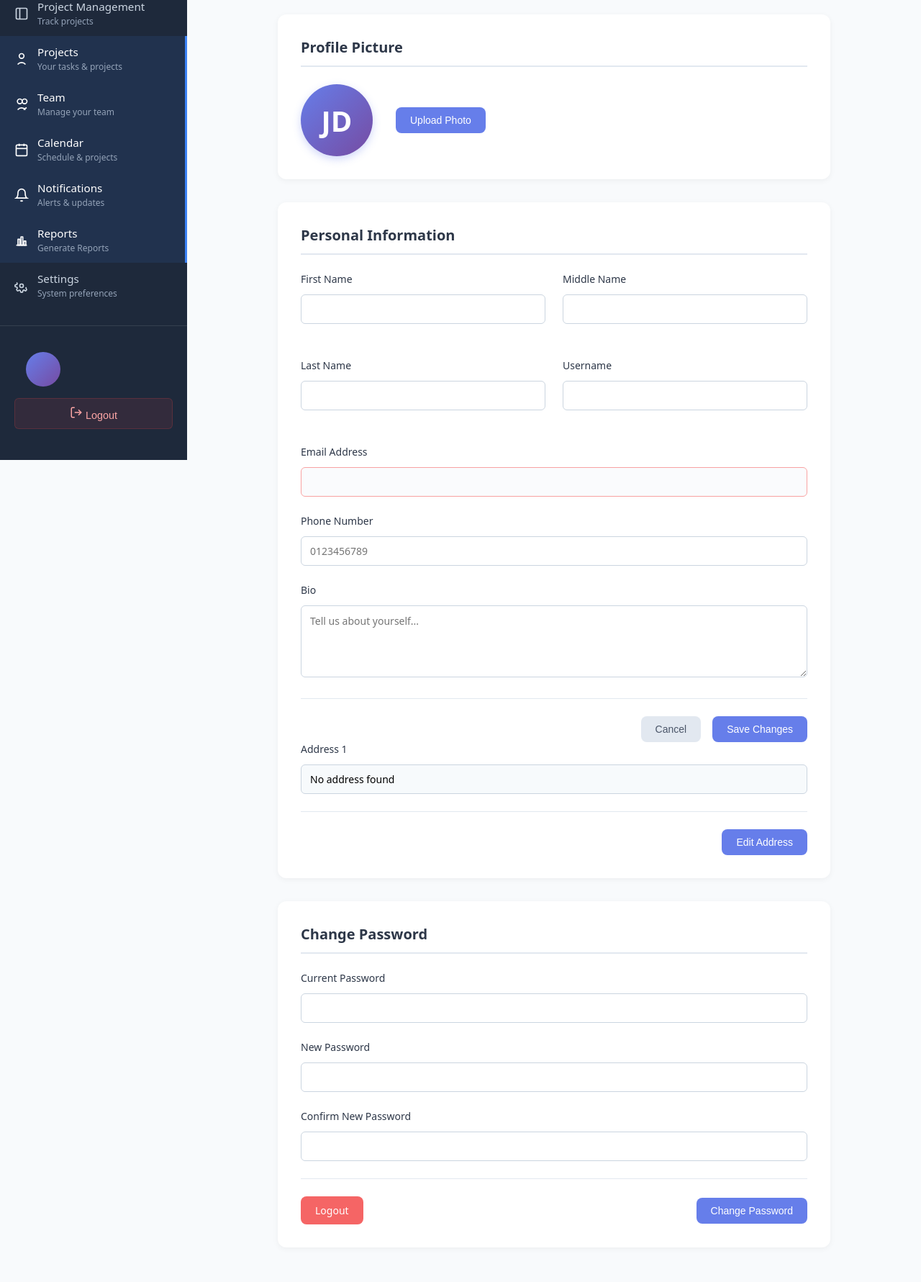
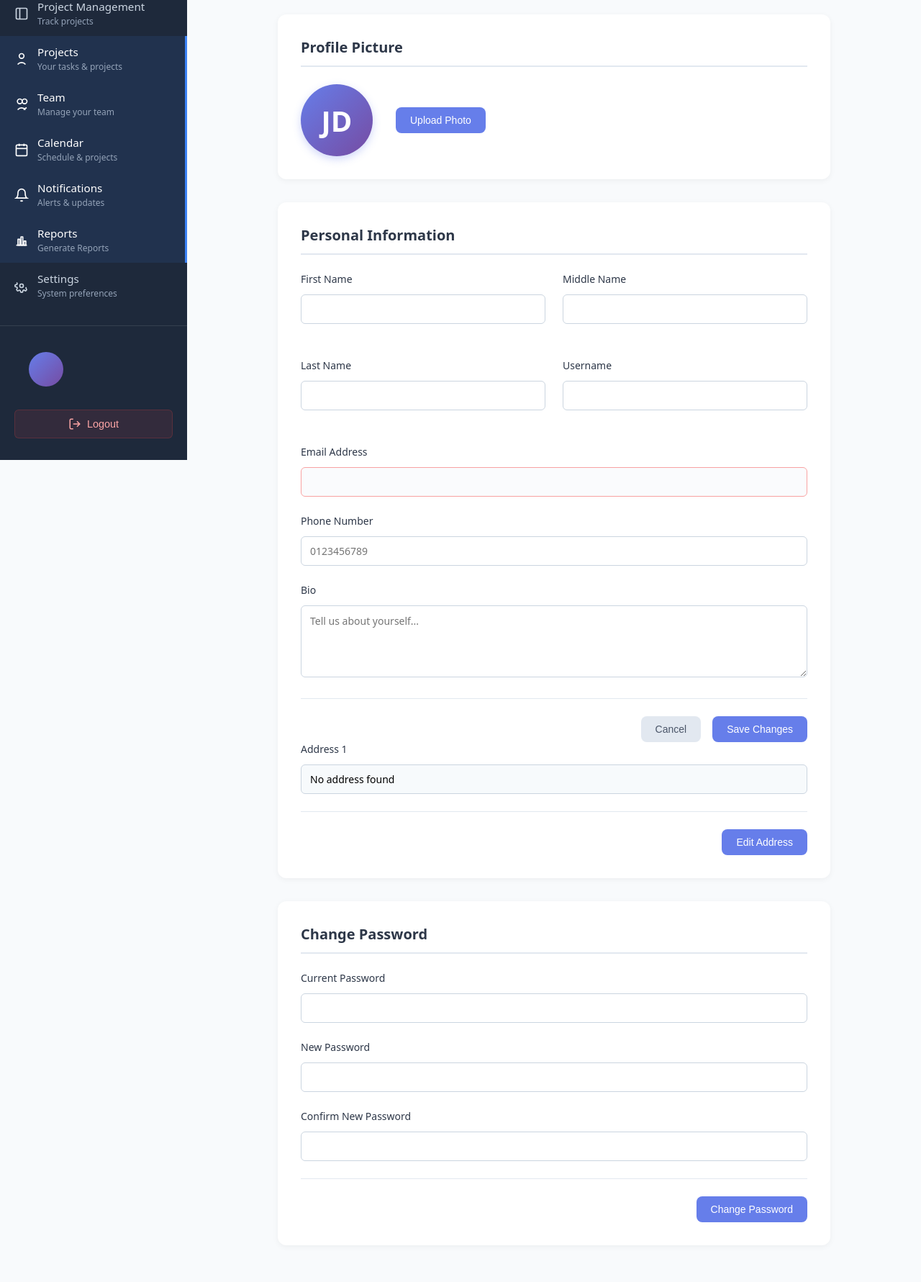
Before and after one commit to JohnExho/unified, a Django app: template projectmanagement/templates/projectmanagement/pages/settings.html in a window 1280 px wide. Shown: the part 161-1942 px from the top of the page at 72% size. After the commit the page ends 1859 px from the top, so only its background shows below. Run offline with Django 5.2, Linux system fonts and the light colour scheme; the template is opened without the code that fills it, so the values that code supplies are empty; some libraries are stand-ins or nearby versions.

Commit message:
logout removed in settings.html

```diff
--- a/projectmanagement/templates/projectmanagement/pages/settings.html
+++ b/projectmanagement/templates/projectmanagement/pages/settings.html
@@ -169,13 +169,7 @@
       <label for="confirmPassword">Confirm New Password</label>
       <input type="password" id="confirmPassword" name="new_password2" required />
     </div>
-    <div class="change-password-form">
-      {% if system_name and system_name != 'core' %}
-          <a href="{% url 'core:core_system_logout' system_name %}" class="btn btn-danger">Logout</a>
-      {% else %}
-          <a href="{% url 'core:core_logout' %}" class="btn btn-danger">Logout</a>
-      {% endif %}
-
+    <div class="form-actions">
       <button type="submit" class="btn btn-primary">Change Password</button>
     </div>
   </form>
--- a/static/projectmanagement/css/pages/settings.css
+++ b/static/projectmanagement/css/pages/settings.css
@@ -213,17 +213,6 @@
   padding-top: 1.5rem;
   border-top: 1px solid #e2e8f0;
 }
-
-/* Change Password Form - Special layout */
-.change-password-form {
-  display: flex;
-  justify-content: space-between;
-  align-items: center;
-  margin-top: 1.5rem;
-  padding-top: 1.5rem;
-  border-top: 1px solid #e2e8f0;
-}
-
 /* Address Block */
 .address-block {
   margin-top: 1rem;
@@ -251,51 +240,6 @@
 
 .address-block + .address-block {
   margin-top: 1rem;
-}
-
-/* User Info Component (for navigation/sidebar) */
-.user-info {
-  display: flex;
-  align-items: center;
-  gap: 1rem;
-  padding: 1rem;
-}
-
-.user-avatar {
-  width: 48px;
-  height: 48px;
-  border-radius: 50%;
-  overflow: hidden;
-  flex-shrink: 0;
-  background: linear-gradient(135deg, #667eea, #764ba2);
-}
-
-.user-avatar img {
-  width: 100%;
-  height: 100%;
-  object-fit: cover;
-}
-
-.avatar-placeholder {
-  width: 100%;
-  height: 100%;
-  background: linear-gradient(135deg, #667eea, #764ba2);
-  display: flex;
-  align-items: center;
-  justify-content: center;
-  color: white;
-  font-size: 1.25rem;
-  font-weight: 600;
-  text-transform: uppercase;
-}
-
-.user-name {
-  font-size: 0.9375rem;
-  font-weight: 500;
-  color: #d7dadf;
-  white-space: nowrap;
-  overflow: hidden;
-  text-overflow: ellipsis;
 }
 
 /* Responsive Design */
--- a/static/projectmanagement/css/sidebar.css
+++ b/static/projectmanagement/css/sidebar.css
@@ -106,8 +106,71 @@
   color: #94a3b8;
 }
 
+/* Avatar Section - Moved from Settings */
+.user-info {
+  display: flex;
+  align-items: center;
+  gap: 1rem;
+  padding: 16px 20px;
+  margin-bottom: 16px;
+}
+
+.user-avatar {
+  width: 48px;
+  height: 48px;
+  border-radius: 50%;
+  overflow: hidden;
+  flex-shrink: 0;
+  background: linear-gradient(135deg, #667eea, #764ba2);
+}
+
+.user-avatar img {
+  width: 100%;
+  height: 100%;
+  object-fit: cover;
+}
+
+.avatar-placeholder {
+  width: 100%;
+  height: 100%;
+  background: linear-gradient(135deg, #667eea, #764ba2);
+  display: flex;
+  align-items: center;
+  justify-content: center;
+  color: white;
+  font-size: 1.25rem;
+  font-weight: 600;
+  text-transform: uppercase;
+}
+
+.user-name {
+  font-size: 0.9375rem;
+  font-weight: 500;
+  color: #d7dadf;
+  white-space: nowrap;
+  overflow: hidden;
+  text-overflow: ellipsis;
+}
+
+.avatar-circle {
+  width: 48px;
+  height: 48px;
+  border-radius: 50%;
+  background: linear-gradient(135deg, #667eea, #764ba2);
+  display: flex;
+  align-items: center;
+  justify-content: center;
+  color: white;
+  font-size: 1.25rem;
+  font-weight: 600;
+  background-size: cover;
+  background-position: center;
+  flex-shrink: 0;
+  text-transform: uppercase;
+  box-shadow: 0 4px 12px rgba(102, 126, 234, 0.3);
+}
+
 /* Sidebar Footer */
-
 .sidebar-footer {
   padding: 20px;
   border-top: 1px solid rgba(255, 255, 255, 0.1);
@@ -147,6 +210,10 @@
   font-size: 0.9rem;
   font-weight: 500;
   cursor: pointer;
+  display: flex;
+  align-items: center;
+  justify-content: center;
+  gap: 8px;
 }
 
 .logout-btn:hover {
@@ -154,8 +221,11 @@
   border-color: rgba(239, 68, 68, 0.4);
 }
 
+.logout-btn svg {
+  flex-shrink: 0;
+}
+
 /* Mobile Sidebar */
-
 .sidebar-toggle {
   display: none;
   position: fixed;
```
